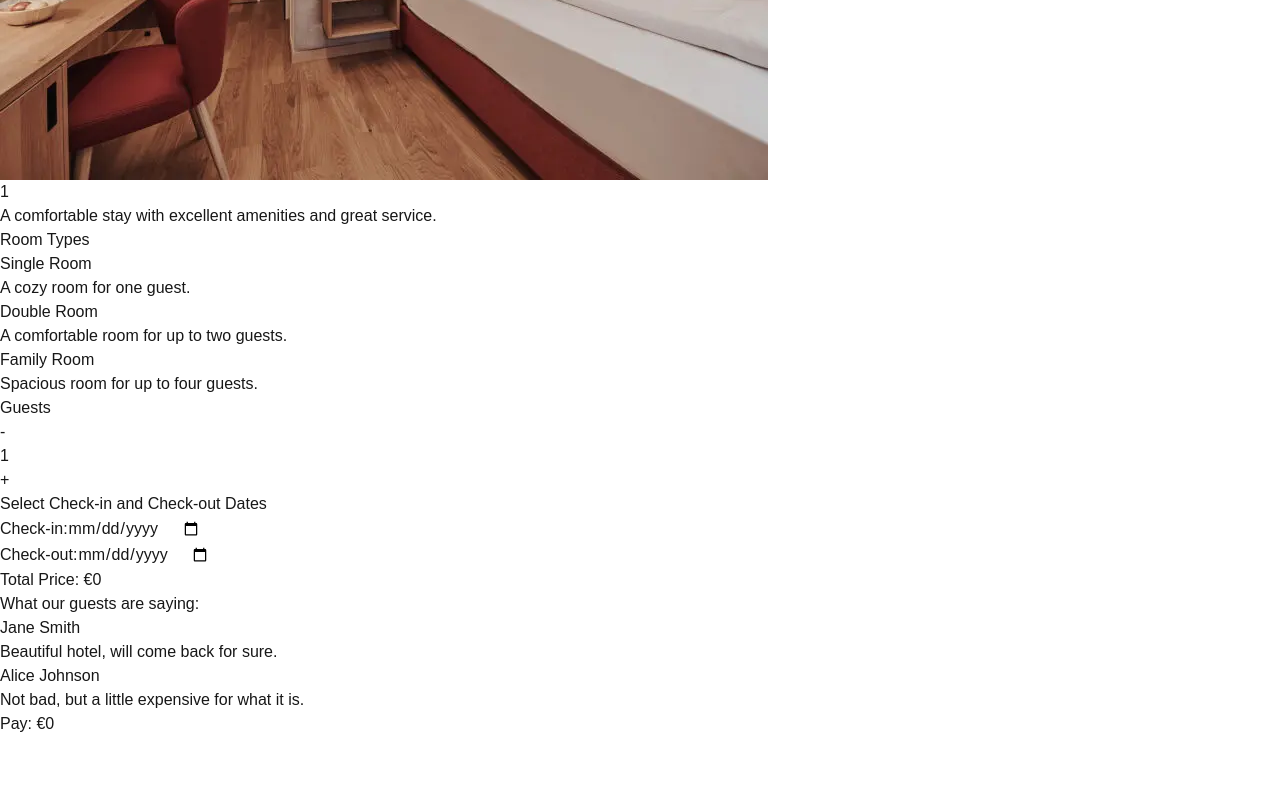
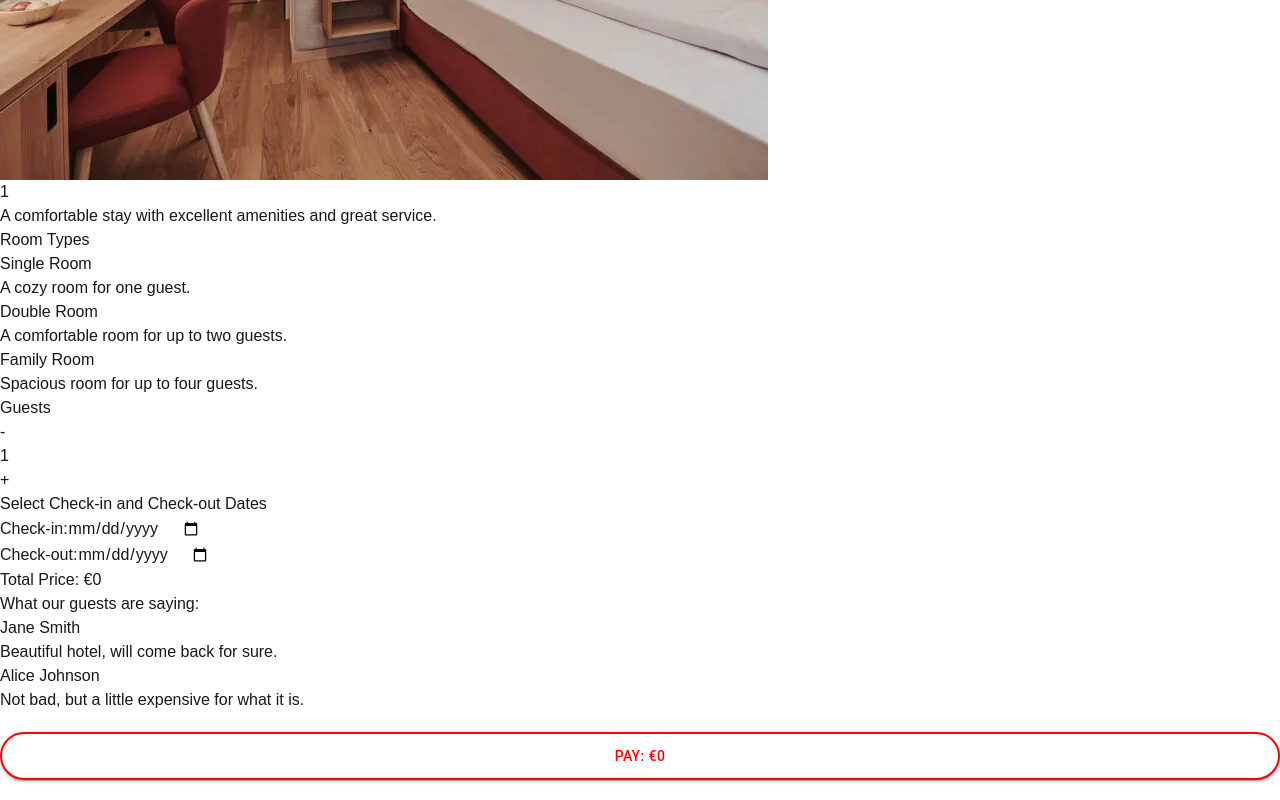
Before and after one commit to ddiaz-daniel/hackaton, a Next.js app: page /hotels/1/1 in a window 1280 px wide. Shown: the part 816-1616 px from the top of the page. Before the commit the page ends 1552 px from the top, so only its background shows below. Built offline with nearby package versions, Linux system fonts and the light colour scheme.

Commit message:
buttons colors changed

```diff
--- a/src/app/components/userHeader.tsx
+++ b/src/app/components/userHeader.tsx
@@ -11,7 +11,7 @@ const UserHeader = () => {
               alt="User avatar"
               width={300}
               height={300}
-              className="rounded-full shadow-md border-4 border-green-500 p-2"
+              className="rounded-full shadow-md border-4 border-red-500 p-2"
             />
             <div className="p-6">
         <h2 className="text-xl font-semibold text-gray-800">Hello, {firstName} {lastName}!</h2>
--- a/src/app/hotels/[city]/[hotelName]/page.tsx
+++ b/src/app/hotels/[city]/[hotelName]/page.tsx
@@ -4,6 +4,7 @@ import { useState, useEffect } from 'react';
 import { usePathname, useRouter } from 'next/navigation';
 import dayjs from 'dayjs';
 import path from 'path';
+import { Button } from '@mui/material';
 
 // Static hotel description and prices
 const hotelDescription = 'A comfortable stay with excellent amenities and great service.';
@@ -180,12 +181,30 @@ const ReservationPage = () => {
 
       {/* Pay button */}
       <div className="mt-8">
-        <button
-          onClick={handlePayment}
-          className="bg-blue-500 text-white py-2 px-4 rounded-lg w-full sm:w-auto"
-        >
-          Pay: €{price}
-        </button>
+          <Button
+            variant="contained"
+            color="primary"
+            fullWidth
+            style={{ marginTop: 20, marginBottom: 20 }}
+            onClick={handlePayment}
+            sx={{
+                marginTop: 20,
+                marginBottom: 20,
+                backgroundColor: '#fff', // White background for button
+                border: '2px solid red', // Red border color
+                color: 'red', // Text color to match the border
+                borderRadius: '25px', // More rounded corners
+                padding: '10px 20px',
+                fontSize: '14px',
+                '&:hover': {
+                  backgroundColor: '#f8d7da', // Light red background on hover
+                  borderColor: '#c62828', // Darker border color on hover
+                  color: '#c62828', // Text color on hover
+                },
+              }}
+          >
+            Pay: €{price}
+          </Button>
       </div>
     </div>
   );
```
Also changed, not shown: src/app/components/qrScanner.tsx (+45 -6 lines), src/app/services/page.tsx (+15 -1 lines).
